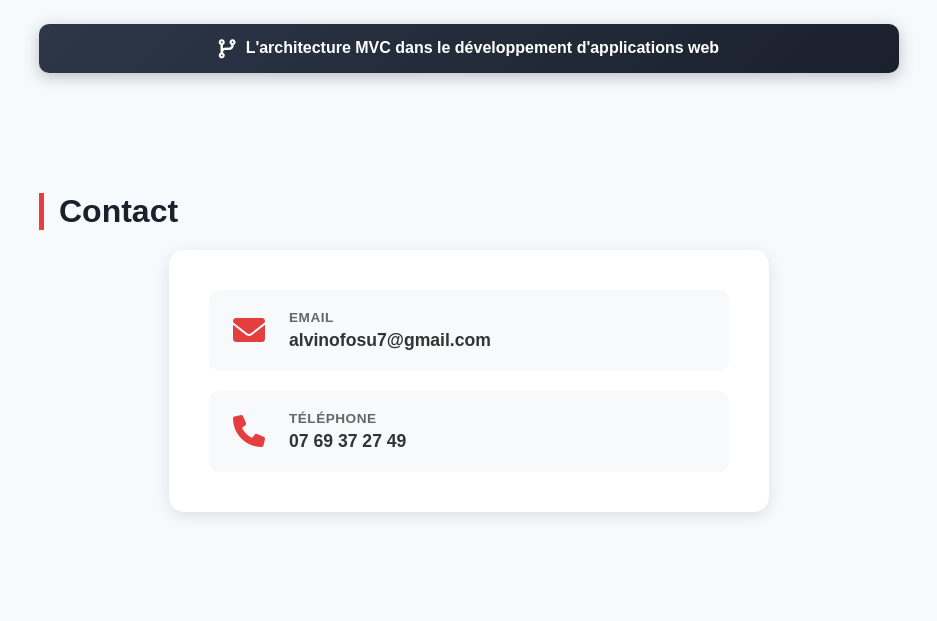
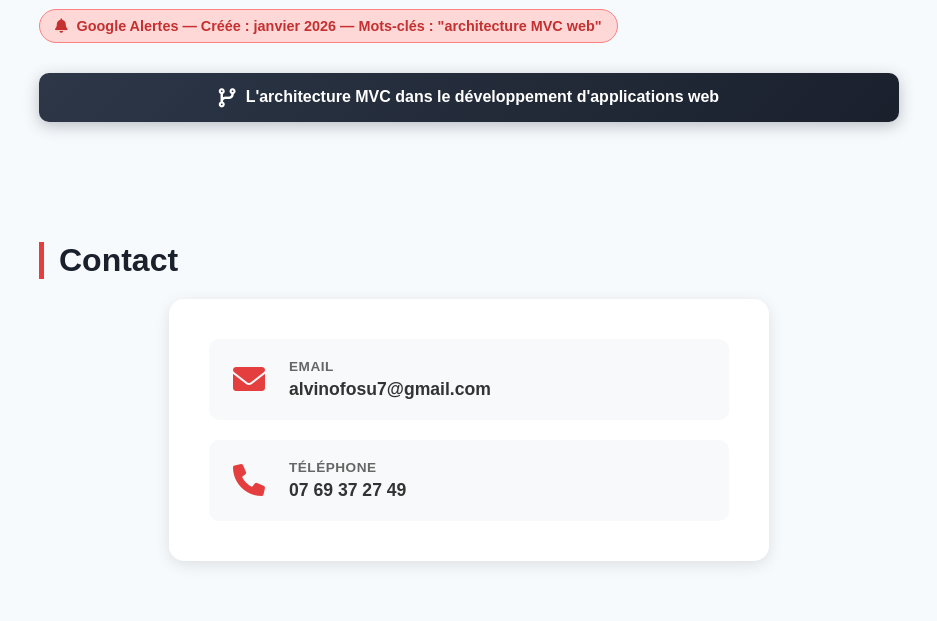
Before and after one commit to Alvin270/portfolio-officiel, a plain HTML site: page index.html in a window 1280 px wide. Shown: the part 4460-5081 px from the top of the page, without its empty margins (171-1108 px from the left). Before the commit the page ends 5032 px from the top, so only its background shows below. Drawn offline with Linux system fonts and the light colour scheme.

Commit message:
Fix HTML encoding issues in index.html

```diff
--- a/index.html
+++ b/index.html
@@ -201,6 +201,7 @@
             <span class="veille-tag"><i class="fas fa-rss"></i> OpenClassrooms.com</span>
             <span class="veille-tag"><i class="fab fa-github"></i> Grafikart.fr</span>
             <span class="veille-tag"><i class="fas fa-chalkboard-teacher"></i> Definima.com</span>
+            <span class="veille-tag"><i class="fas fa-bell"></i> Google Alertes — Créée : janvier 2026 — Mots-clés : "architecture MVC web"</span>
         </div>
 
         <div class="veille-topic">
```
